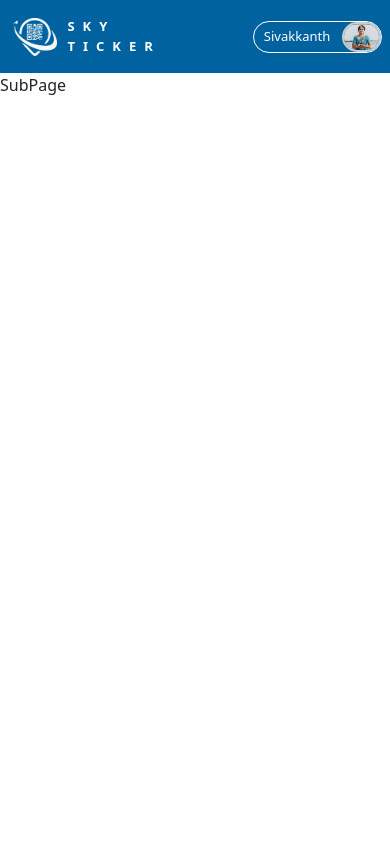
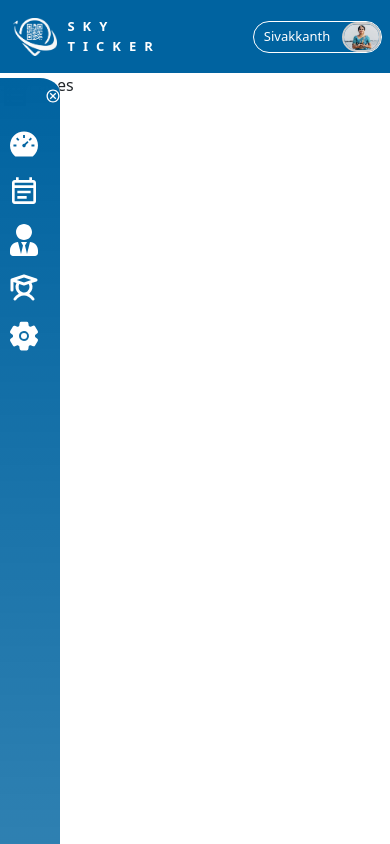
Before and after one commit to JaanuGopan/Software-Project-QRBATS-WebApp-FrontEnd, a React (Create React App) app: page /staffMainNavigation in a window 390 px wide. Built offline with nearby package versions, Linux system fonts and the light colour scheme.

Commit message:
StaffMainNavigation window main design finished

```diff
--- a/src/components/layout/StaffDashboardComponents/Sidebarbutton.js
+++ b/src/components/layout/StaffDashboardComponents/Sidebarbutton.js
@@ -1,4 +1,4 @@
-import React, { useState } from 'react'
+import React from 'react'
 import '../../pages/StaffMainNavigation/StaffMainNavigation.css'
 
 const Sidebarbutton = ({title, titlewithiconicon}) => {
--- a/src/components/layout/StaffDashboardComponents/StaffSideBar.js
+++ b/src/components/layout/StaffDashboardComponents/StaffSideBar.js
@@ -1,4 +1,5 @@
-import React from 'react';
+import React, { useState } from 'react';
+import { IoMdCloseCircleOutline } from "react-icons/io";
 import { IoSettings } from "react-icons/io5";
 import { FaUserTie } from "react-icons/fa";
 import { PiStudentBold } from "react-icons/pi";
@@ -8,9 +9,10 @@
 import Sidebarbutton from './Sidebarbutton';
 import { AiFillDashboard } from "react-icons/ai";
 
-const StaffSideBar = () => {
+const StaffSideBar = ({handleclose}) => {
   return (
     <div class="Staff-Sidebar">
+      <div className='closeButton' onClick={handleclose}><IoMdCloseCircleOutline /></div>
       <img src={logo} className='Sidebarlogo'/>
       <div className='SideBar'>
         <Sidebarbutton title={'Dashboard'} titlewithiconicon={<AiFillDashboard className='buttonIcon'/>}/>
--- a/src/components/pages/StaffMainNavigation/StaffMainNavigation.css
+++ b/src/components/pages/StaffMainNavigation/StaffMainNavigation.css
@@ -15,7 +15,21 @@
       width: 250px;
     }
     .buttonIcon{
-      size: 30px;
+      height: 1.5rem;
+      width: 1.5rem;
+    }
+    .SideBarButton{
+      height: 3rem;
+      padding-left: 2vw;
+    }
+    .SideBar{
+      margin-top: 2vh;
+      width: 100%;
+    }
+    .SideBarLabel{
+      font-size: larger;
+      padding: 1vw;
+      margin-bottom: 0px;
     }
 }
 
@@ -33,16 +47,28 @@
       font-weight: bold;
     }
     .Staff-Sidebar{
-      width: 70px;
+      width: 60px;
     }
     .Sidebarlogo{
       visibility: hidden;
     }
     .buttonIcon{
-      size: 40px;
+      height: 2rem;
+      width: 2rem;
     }
     .SideBarLabel{
       visibility: hidden;
+      font-size: 0px;
+      padding: 0px;
+      margin-bottom: 0px;
+    }
+    .SideBar{
+      margin-top: 5vh;
+      width: 100%;
+      position: absolute;
+      display: flex;
+      flex-direction: column;
+      align-items: center;
     }
 }
 
@@ -61,9 +87,6 @@
     }
     .ProfileName{
       font-weight: normal;
-    }
-    .Staff-Sidebar{
-      visibility: hidden;
     }
 }
 
@@ -156,11 +179,7 @@
     align-items: flex-start;
     justify-content: flex-start;
     height: 100vh;
-}
-
-.SideBar{
-  margin-top: 2vh;
-  width: 100%;
+    position: relative;
 }
 
 .Staff-Sidebar{
@@ -173,6 +192,7 @@
   height: 100vh;
   border-top: 5px solid white;
   border-top-right-radius: 20px;
+  z-index: 1;
 }
 
 .Sidebarlogo{
@@ -189,9 +209,7 @@
   align-items: center;
   color: white;
   width: 100%;
-  height: 3rem;
   cursor: pointer;
-  padding-left: 2vw;
 }
 
 .SideBarButton:hover{
@@ -200,8 +218,27 @@
   border: 1px solid white;
 }
 
-.SideBarLabel{
-  font-size: larger;
-  padding: 1vw;
-  margin-bottom: 0px;
+.menuButton{
+  position: absolute;
+  color:'black';
+  margin-top: 5rem;
+  z-index: 1;
+  cursor: pointer;
 }
+
+.closeButton{
+  color: white;
+  cursor: pointer;
+  display: flex;
+  flex-direction: row;
+  flex-wrap: nowrap;
+  align-items: center;
+  justify-content: flex-end;
+  margin-left: 75%;
+  margin-top: 10px;
+}
+
+.Staff-Subpage{
+  display: block;
+  position: relative;
+}
--- a/src/components/pages/StaffMainNavigation/StaffMainNavigation.js
+++ b/src/components/pages/StaffMainNavigation/StaffMainNavigation.js
@@ -1,16 +1,25 @@
-import React from 'react';
+import React, { useState } from 'react';
 import './StaffMainNavigation.css'
+import { PiListDashesFill } from "react-icons/pi";
 import StaffNavBar from '../../layout/StaffDashboardComponents/StaffNavBar';
 import StaffSideBar from '../../layout/StaffDashboardComponents/StaffSideBar';
 
 const StaffMainNavigation = () => {
+  const [isHidden, setIsHidden] = useState(false);
+  const handleshow = () => {
+    setIsHidden(false);
+  };
+  const handleclose = () => {
+    setIsHidden(true)
+  }
   return (
     <div className='staff-Main'>
+      <div className='menuButton' onClick={handleshow}><PiListDashesFill size={'30px'}/></div>
       <StaffNavBar/>
       <div class="staff-Submain">
-        <StaffSideBar/>
-        <div>
-          SubPage
+        {!isHidden && (<StaffSideBar handleclose={handleclose}/>)}
+        <div className='Staff-Subpage'>
+          <div>SubPages</div>
         </div>
       </div>
     </div>
```
Lines whose indentation alone changed are shown as unchanged.
